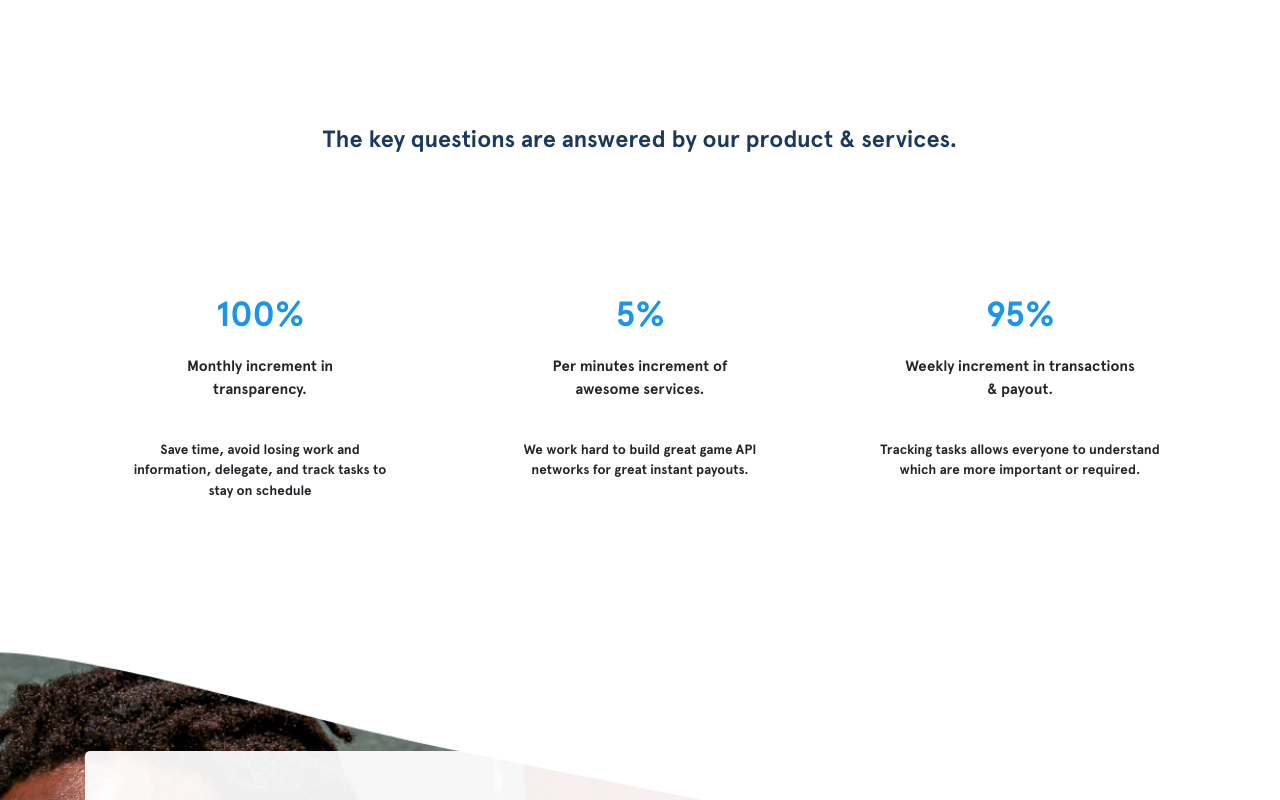
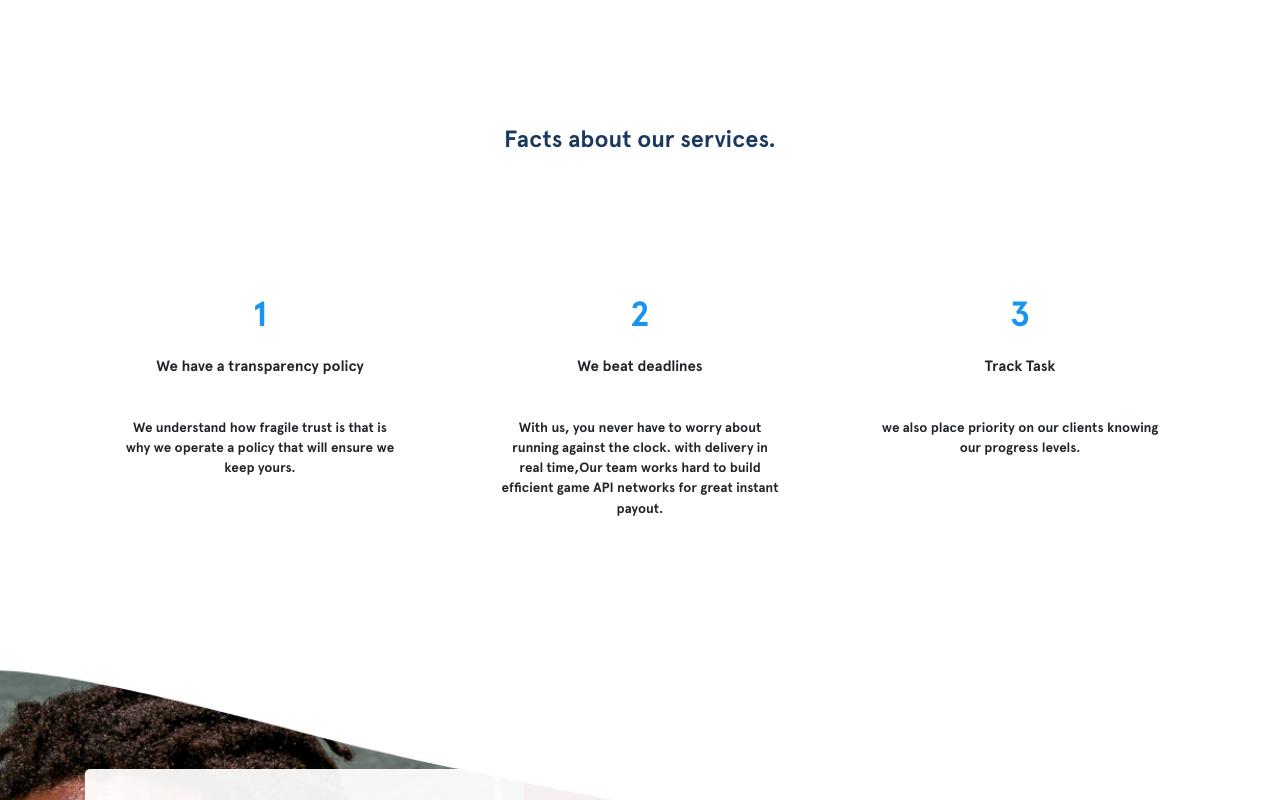
Before and after one commit to skybrandevs/optimalwebsite, a React (Create React App) app: page / in a window 1280 px wide. Shown: the part 1380-2180 px from the top of the page. Built offline with nearby package versions, Linux system fonts and the light colour scheme.

Commit message:
added content

```diff
--- a/src/App.css
+++ b/src/App.css
@@ -165,7 +165,7 @@ left:82px ;
 }
 
 .logo-site {
-  width: 110px;
+  width: 150px;
   margin-top: -9.5px;
 }
 
@@ -314,7 +314,7 @@ left:82px ;
 }
 
 .white-smoke {
-  background-color: whitesmoke;
+  background-color:#003067;
   height: 90vh;
 }
 
@@ -331,7 +331,7 @@ left:82px ;
 
 .cueball-create {
   font-family: ApercuProBoldimport;
-  color: #003067;
+  color:whitesmoke;
   font-weight: bolder;
   font-style: normal;
   font-size: 40px;
@@ -360,6 +360,7 @@ left:82px ;
   margin-top: 25px;
   margin-bottom: 30px;
   font-family: inherit !important;
+  color: white
 }
 
 .button-optimal-2 {
@@ -1231,3 +1232,18 @@ display: none !important;
 
 
 }
+
+
+
+
+/*
+
+.watermark{
+
+background-image: url('images/watermark.png');
+background-size: cover;
+background-repeat: no-repeat;
+
+}
+
+*/
--- a/src/components/pages/landing.jsx
+++ b/src/components/pages/landing.jsx
@@ -40,9 +40,10 @@ deliver <br/> consolidated solutions through meaningful innovations.
       </div>
     </div>
 
+
     <div className="container">
       <h5 className="clients-intro">
-        {" "}
+
         We collaborate with more than 100,000 organizations around the globe
       </h5>
 
@@ -112,52 +113,65 @@ deliver <br/> consolidated solutions through meaningful innovations.
       {/*closing div for clients container  */}
     </div>
 
+
+
+
+
     <div className="container">
       <h5 className="clients-intro">
-        The key questions are answered by our product & services.
+        Facts about our services.
       </h5>
 
       <div className="row">
         <div className="col-sm-4">
-          <h6 className="numbers">100%</h6>
+
+          <h6 className="numbers">1</h6>
+
+
           <p className="clients-paragh">
-            Monthly increment in <br /> transparency.
+          We have a transparency policy
           </p>
 
           <p className="body-1">
-            Save time, avoid losing work and information, delegate, and track
-            tasks to stay on schedule
+          We understand how fragile trust is that is why we operate a policy that will ensure we keep yours.
+
+
           </p>
         </div>
 
         <div className="col-sm-4">
-          <h6 className="numbers">5%</h6>
+
+          <h6 className="numbers">2</h6>
+
           <p className="clients-paragh">
-            Per minutes increment of <br />
-            awesome services.
+          We beat deadlines
           </p>
 
           <p className="body-1">
-            We work hard to build great game API networks for great instant payouts.
+          With us, you never have to worry about running against the clock. with delivery in real time,Our team works hard to build efficient game API networks for great instant payout.
+
           </p>
         </div>
 
         <div className="col-sm-4">
-          <h6 className="numbers">95%</h6>
+
+          <h6 className="numbers">3</h6>
+
           <p className="clients-paragh">
-            Weekly increment in transactions
-            <br /> & payout.{" "}
+          Track Task
           </p>
 
           <p className="body-1">
-            Tracking tasks allows everyone to understand which are more
-            important or required.
+          we also place priority on our clients knowing our progress levels.
           </p>
         </div>
       </div>
 
       {/*closing div for services container  */}
     </div>
+
+
+
 
     <div className="cutslide">
       <div className="container">
@@ -293,10 +307,6 @@ deliver <br/> consolidated solutions through meaningful innovations.
     </div>
 
 
-
-
-
-
     {/*main parent closing div  */}
   </div>
 );
--- a/src/components/pages/partials/footer.jsx
+++ b/src/components/pages/partials/footer.jsx
@@ -29,7 +29,7 @@ const Footer = () => (
               <span>
                 <img src={mail} className="img-fluid small" alt="icon" />
               </span>
-              help@mail-optimalsplus.com
+              contact@mail-optimalsplus.com
             </Link>
           </li>
         </div>
@@ -113,11 +113,20 @@ const Footer = () => (
           All rights reserved.
         </p>
 
-        <img src={scroller} className="img-fluid scroller fixed-bottom" />
+
+{/*
+<div>
+ <img src={scroller} className="img-fluid scroller fixed-bottom" />
+ </div>
+*/}
+
+
       </div>
     </div>
 
     {/*footer div */}
+
+
   </div>
 );
 
--- a/src/components/pages/service.jsx
+++ b/src/components/pages/service.jsx
@@ -74,7 +74,7 @@ Visit Official Website.
 <div className="container">
 
 <h5 className="clients-intro">
-      Other products & services.
+      Who we are
       </h5>
       <p className="body-services">
                   Since 2017 Optimal Source plus Ltd team is helping to push creativity and tech into
--- a/src/components/pages/team.js
+++ b/src/components/pages/team.js
@@ -66,8 +66,8 @@ pulse of everything we do.
    {/*
 <img src={facememeber_2} className="img-fluid team-face" alt=""/>
    */}
-<h6 className="member-name">Tobi Iyaki</h6>
-    <h6 className="member-position">Head of Marketing.</h6>
+<h6 className="member-name">Daniel Iyaki</h6>
+    <h6 className="member-position">Director</h6>
 
 {/*
 
```
Also changed, not shown: public/index.html (+9 -0 lines), src/cueball_app_screen.svg, src/images/watermark.png (added).
